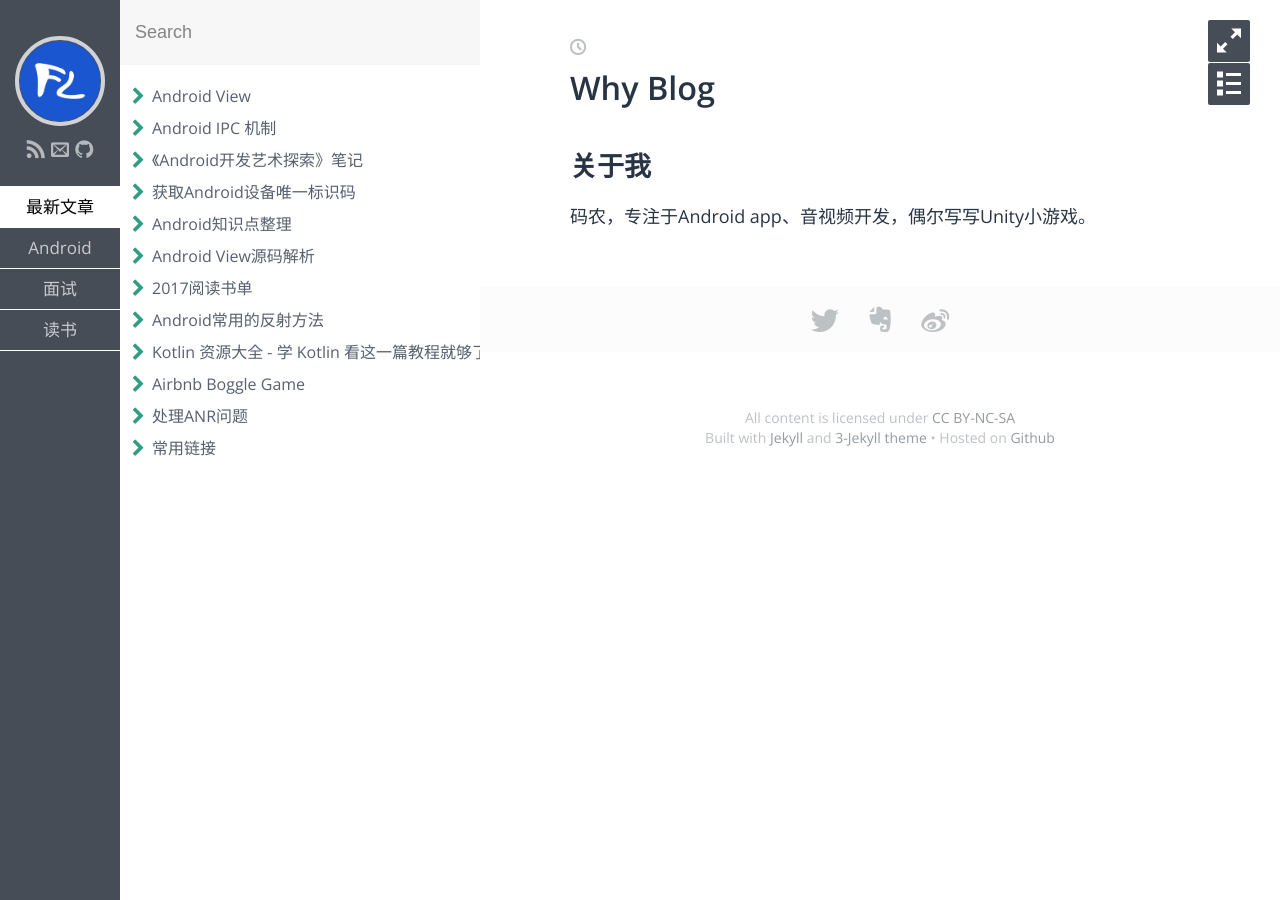
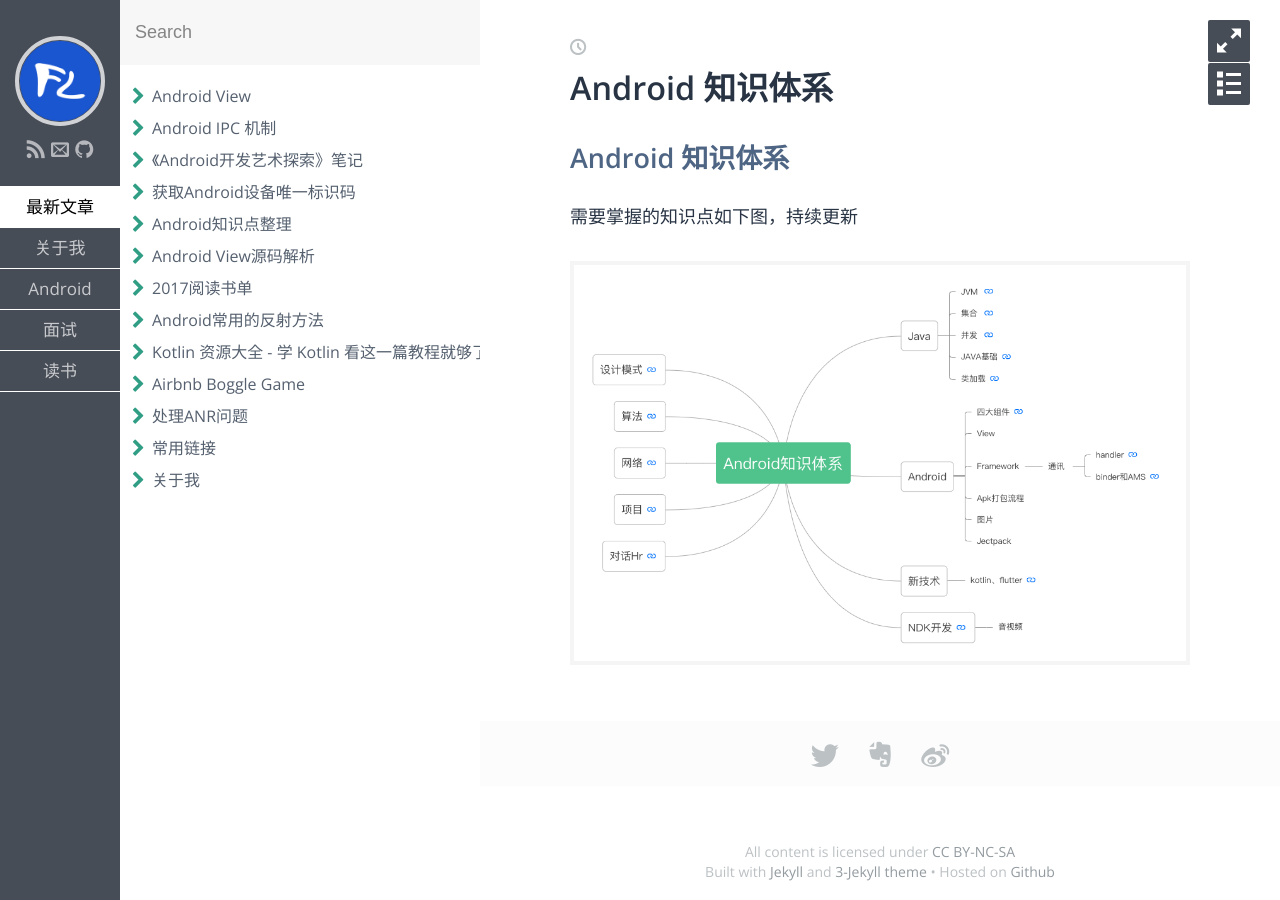
Before and after one commit to FightingLarry/FightingLarry.github.io, a Jekyll site: the page built from index.md, in a window 1280 px wide. Built offline with Jekyll 4.4.1, drawn with Linux system fonts in a browser that asks for light colours; some web fonts are replaced.

Commit message:
updatee index

```diff
--- a/index.md
+++ b/index.md
@@ -1,8 +1,10 @@
 ---
-title: Why Blog
+title: Android 知识体系
 layout: post
 ---
 
-## 关于我
+# [Android 知识体系](https://docs.qq.com/mind/DZFJEcmNieVBXelNp)
 
-码农，专注于Android app、音视频开发，偶尔写写Unity小游戏。
+需要掌握的知识点如下图，持续更新
+
+![Android 知识体系图谱](https://www.ftlarry.com/assets/post_img/Android知识体系.png)
```
Also changed, not shown: _posts/about/2015-01-01-about.md (added, +10 -0 lines), assets/post_img/Android知识体系.png (added).
